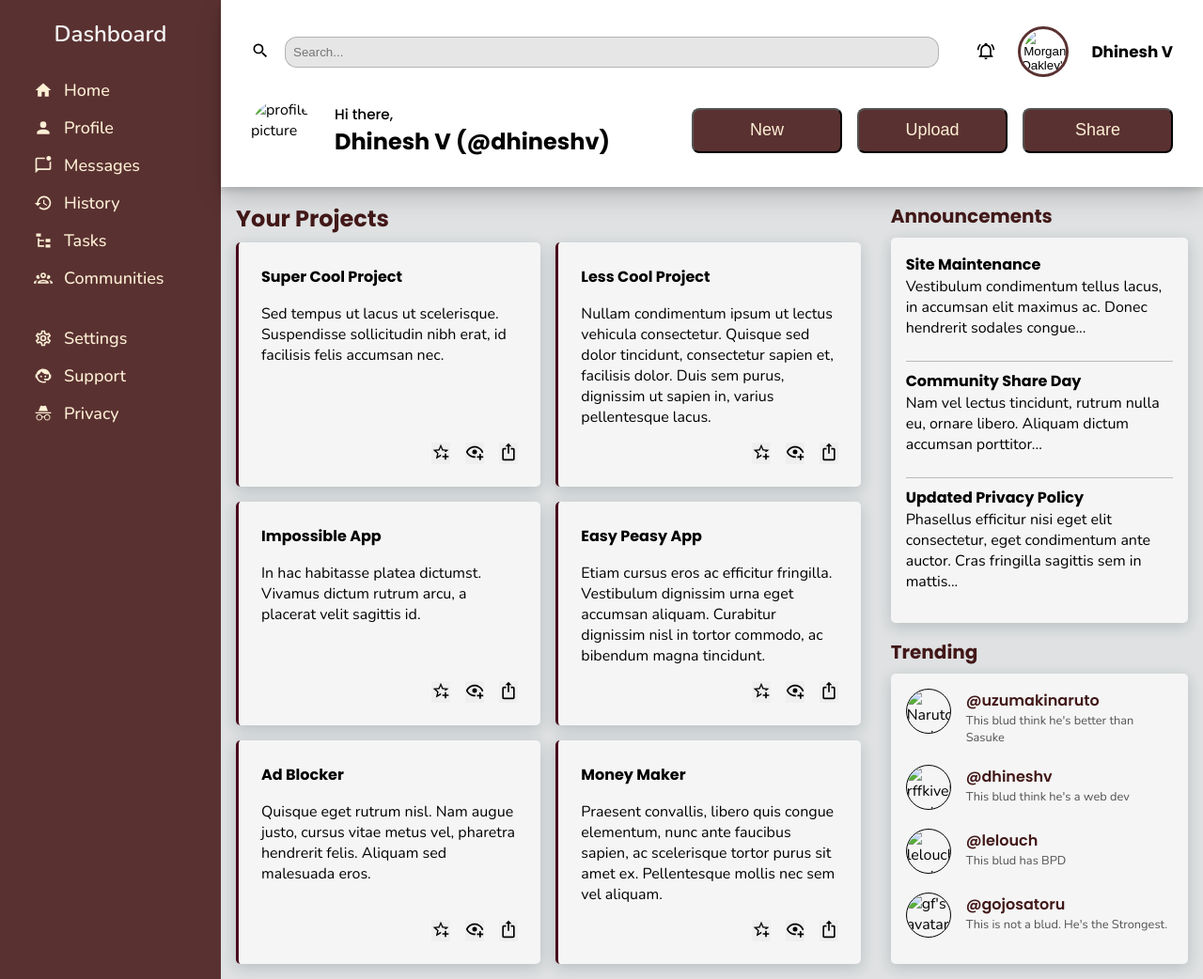
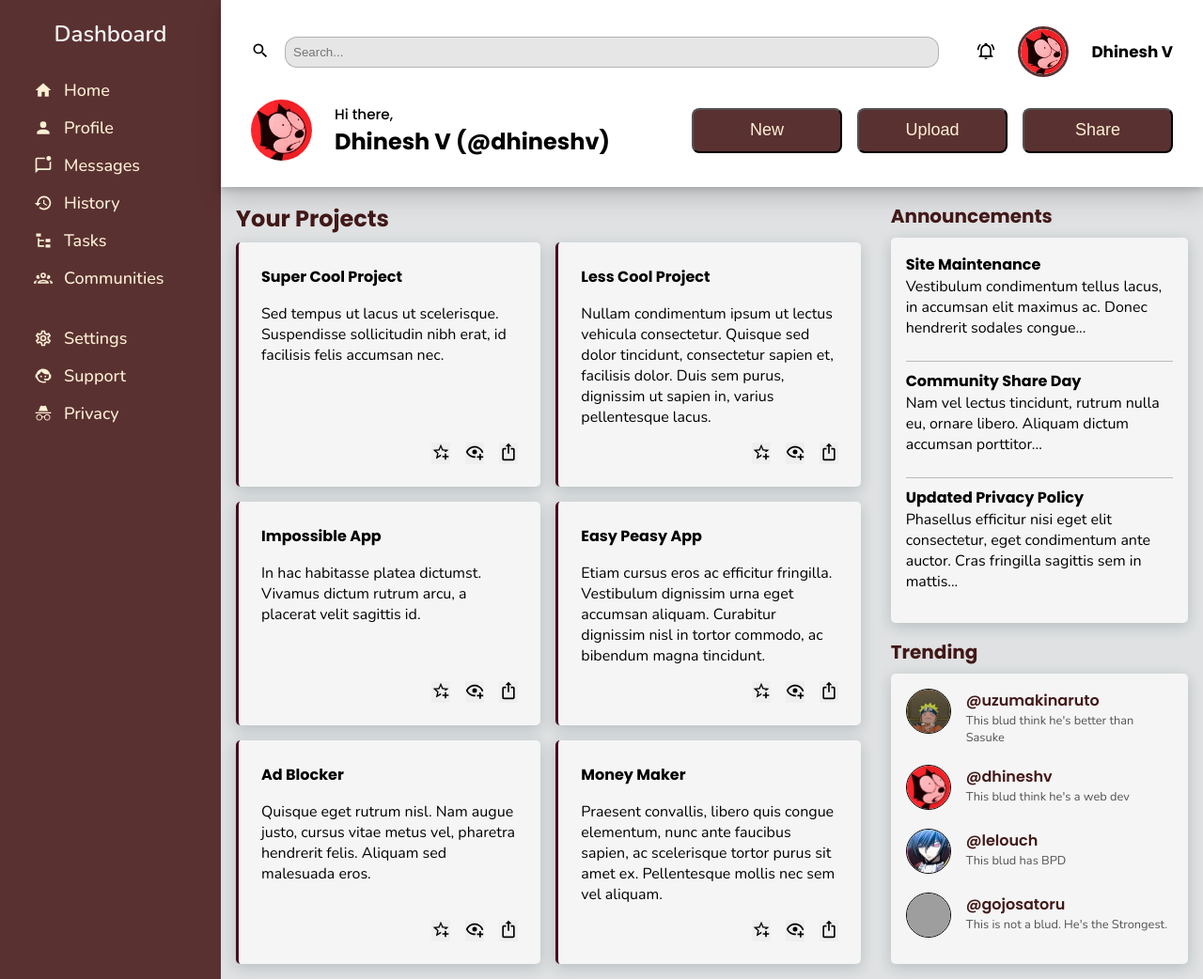
Before and after one commit to Dhineshv21/Admin-Dashboard, a plain HTML site: page index.html in a window 1280 px wide. Shown: the whole page at 94% size. Drawn offline with nearby package versions, Linux system fonts and the light colour scheme; the site is published under a folder, as on GitHub Pages, so addresses that start at the root find nothing.

Commit message:
Made changes to pfps

```diff
--- a/index.html
+++ b/index.html
@@ -34,13 +34,13 @@
         </form>
         <button class="notification-btn" aria-label="Notifications"><svg class="icon" xmlns="http://www.w3.org/2000/svg" viewBox="0 0 24 24"><title>bell-ring-outline</title><path d="M10,21H14A2,2 0 0,1 12,23A2,2 0 0,1 10,21M21,19V20H3V19L5,17V11C5,7.9 7.03,5.17 10,4.29C10,4.19 10,4.1 10,4A2,2 0 0,1 12,2A2,2 0 0,1 14,4C14,4.1 14,4.19 14,4.29C16.97,5.17 19,7.9 19,11V17L21,19M17,11A5,5 0 0,0 12,6A5,5 0 0,0 7,11V18H17V11M19.75,3.19L18.33,4.61C20.04,6.3 21,8.6 21,11H23C23,8.07 21.84,5.25 19.75,3.19M1,11H3C3,8.6 3.96,6.3 5.67,4.61L4.25,3.19C2.16,5.25 1,8.07 1,11Z" /></svg></button>
         <button class="user-profile-btn" aria-label="Open user menu for Morgan Oakley">
-          <img class="profile-image" src="/assets/pfp.gif" alt="Morgan Oakley's profile picture" class="user-avatar">
+          <img class="profile-image" src="./assets/pfp.gif" alt="Morgan Oakley's profile picture" class="user-avatar">
         </button>
         <span class="username">Dhinesh V</span>
       </div>
 
       <div class="welcome-section">
-        <img src="/assets/pfp.gif" class="profile-picture" alt="profile picture">
+        <img src="./assets/pfp.gif" class="profile-picture" alt="profile picture">
         <div class="greeting">
           <div class="mini-greetings">Hi there,</div>
           <div class="profiles">Dhinesh V (@dhineshv)</div>
@@ -148,7 +148,7 @@
         <h3>Trending</h3>
         <div class="trending-container">
           <div class="trending-item">
-            <img src="/assets/naruto.jpg" alt="Naruto's avatar" class="trending-avatar">
+            <img src="./assets/naruto.jpg" alt="Naruto's avatar" class="trending-avatar">
             <div class="trending-info">
               <p class="trending-username">@uzumakinaruto</p>
               <p class="trending-project">This blud think he's better than Sasuke</p>
@@ -156,7 +156,7 @@
         </div>
 
         <div class="trending-item">
-          <img src="/assets/pfp.gif" alt="rffkive's avatar" class="trending-avatar">
+          <img src="./assets/pfp.gif" alt="rffkive's avatar" class="trending-avatar">
           <div class="trending-info">
               <p class="trending-username">@dhineshv</p>
               <p class="trending-project">This blud think he's a web dev</p>
@@ -164,7 +164,7 @@
         </div>
 
         <div class="trending-item">
-          <img src="/assets/lelouch.jpeg" alt="lelouch's avatar" class="trending-avatar">
+          <img src="./assets/lelouch.jpeg" alt="lelouch's avatar" class="trending-avatar">
           <div class="trending-info">
               <p class="trending-username">@lelouch</p>
               <p class="trending-project">This blud has BPD</p>
@@ -172,7 +172,7 @@
         </div>
 
         <div class="trending-item">
-          <img src="/assets/gojo.png" alt="gf's avatar" class="trending-avatar">
+          <img src="./assets/gojo.png" alt="gf's avatar" class="trending-avatar">
           <div class="trending-info">
               <p class="trending-username">@gojosatoru</p>
               <p class="trending-project">This is not a blud. He's the Strongest.</p>
```
